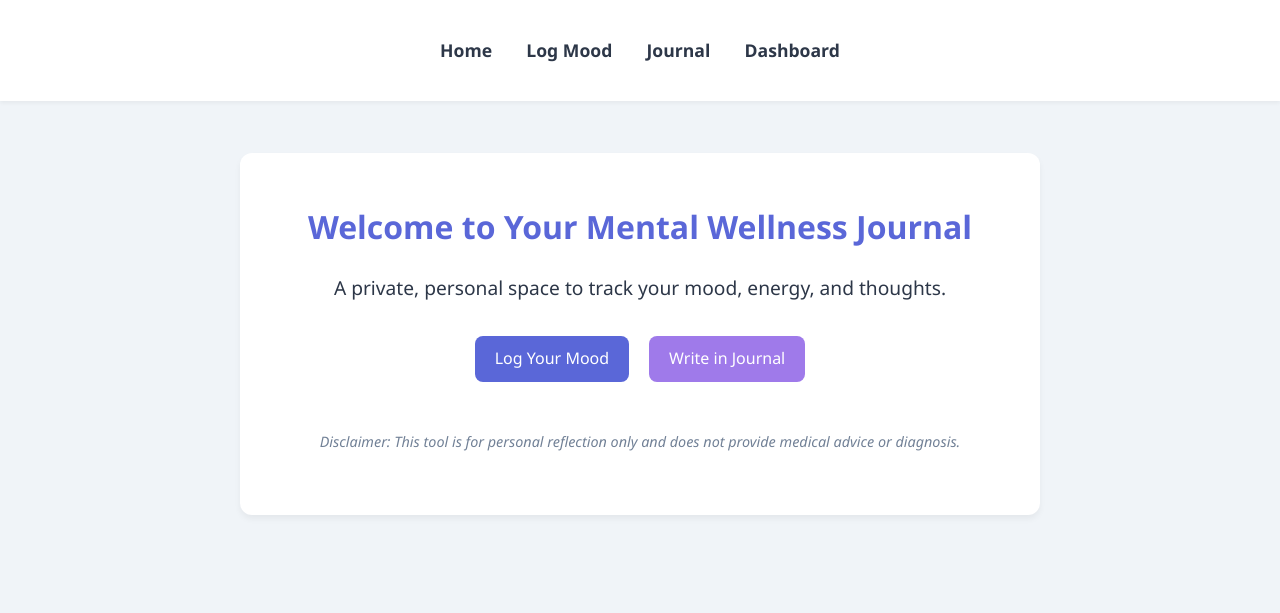
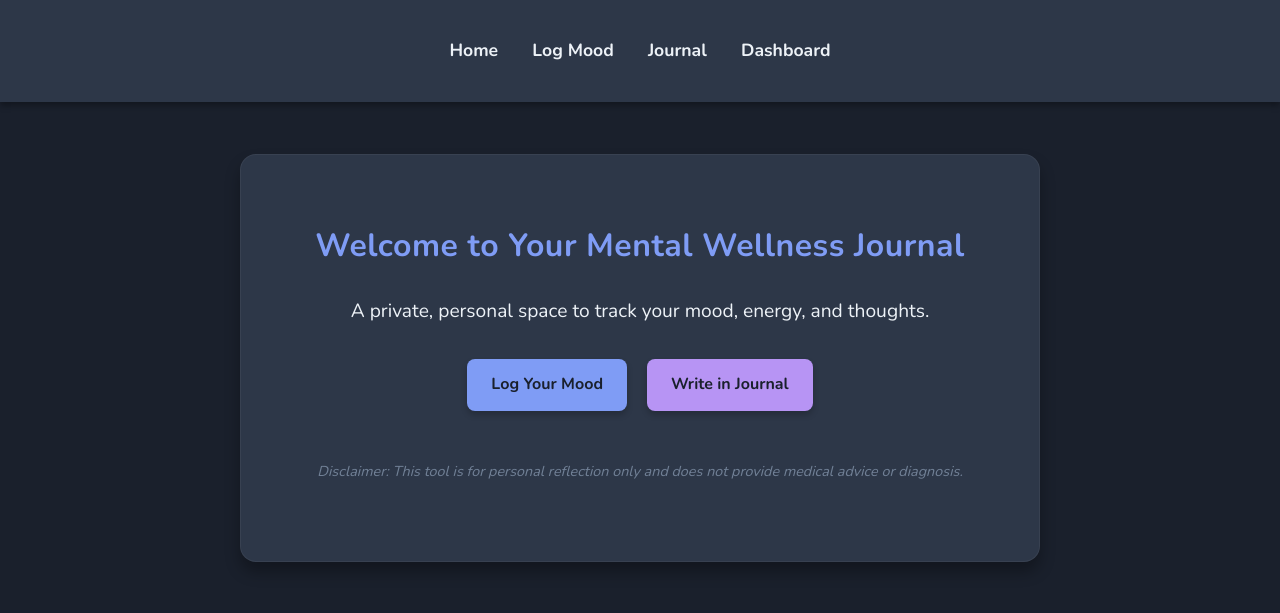
Before and after one commit to Aryan1337x/Mental-Wellness, a Flask app: page / in a window 1280 px wide. Shown: the top 613 px of the page. Run offline with Flask 3, Linux system fonts and the light colour scheme.

Commit message:
Updated UI

```diff
--- a/static/css/style.css
+++ b/static/css/style.css
@@ -1,35 +1,68 @@
 :root {
-    --bg-color: #f0f4f8;
-    --card-bg: #ffffff;
-    --text-color: #2d3748;
-    --primary-color: #5a67d8;
-    --accent-color: #9f7aea;
+
+    --bg-color: #1a202c;
+
+    --card-bg: #2d3748;
+
+    --nav-bg: #2d3748;
+
+    --text-color: #edf2f7;
+
+    --primary-color: #7f9cf5;
+
+    --accent-color: #b794f4;
+
     --success-color: #68d391;
-    --calm-green: #c6f6d5;
-    --calm-blue: #bee3f8;
+
+    --calm-green: #276749;
+
+    --calm-blue: #2c5282;
+
+    --input-bg: #4a5568;
+
+    --border-color: #4a5568;
+    --shadow-color: rgba(0, 0, 0, 0.3);
 }
 
 body {
-    font-family: 'Segoe UI', Tahoma, Geneva, Verdana, sans-serif;
+    font-family: 'Nunito', sans-serif;
     background-color: var(--bg-color);
     color: var(--text-color);
     margin: 0;
     padding: 0;
-    line-height: 1.6;
+    line-height: 1.7;
+    transition: background-color 0.3s ease, color 0.3s ease;
 }
+
 
 .container {
     width: 90%;
     max-width: 800px;
     margin: 0 auto;
     padding: 20px;
+    animation: fadeIn 0.8s ease-out;
+}
+
+@keyframes fadeIn {
+    from {
+        opacity: 0;
+        transform: translateY(10px);
+    }
+
+    to {
+        opacity: 1;
+        transform: translateY(0);
+    }
 }
 
 nav {
-    background: var(--card-bg);
+    background: var(--nav-bg);
     padding: 1rem 0;
-    box-shadow: 0 2px 4px rgba(0, 0, 0, 0.05);
+    box-shadow: 0 4px 6px var(--shadow-color);
     margin-bottom: 2rem;
+    position: sticky;
+    top: 0;
+    z-index: 100;
 }
 
 nav ul {
@@ -47,22 +80,32 @@ nav ul li {
 nav a {
     text-decoration: none;
     color: var(--text-color);
-    font-weight: 600;
+    font-weight: 700;
     font-size: 1.1rem;
-    transition: color 0.3s;
+    transition: color 0.3s, transform 0.2s;
+    display: inline-block;
 }
 
 nav a:hover,
 nav a.active {
     color: var(--primary-color);
+    transform: translateY(-1px);
 }
 
 .card {
     background: var(--card-bg);
-    border-radius: 12px;
-    padding: 2rem;
-    box-shadow: 0 4px 6px rgba(0, 0, 0, 0.05);
-    margin-bottom: 1.5rem;
+    border-radius: 16px;
+    padding: 2.5rem;
+    box-shadow: 0 10px 15px var(--shadow-color);
+    margin-bottom: 2rem;
+    transition: transform 0.3s ease, box-shadow 0.3s ease;
+    border: 1px solid rgba(255, 255, 255, 0.05);
+
+}
+
+.card:hover {
+    transform: translateY(-3px);
+    box-shadow: 0 20px 25px var(--shadow-color);
 }
 
 h1,
@@ -70,69 +113,103 @@ h2,
 h3 {
     color: var(--primary-color);
     margin-top: 0;
+    font-weight: 700;
+    letter-spacing: 0.5px;
 }
 
 button,
 .btn {
     display: inline-block;
     background-color: var(--primary-color);
-    color: white;
-    padding: 10px 20px;
+    color: #1a202c;
+
+    padding: 12px 24px;
     border: none;
     border-radius: 8px;
     cursor: pointer;
     text-decoration: none;
     font-size: 1rem;
-    transition: background 0.3s;
+    font-weight: 700;
+    transition: all 0.3s ease;
+    box-shadow: 0 4px 6px rgba(0, 0, 0, 0.2);
 }
 
 button:hover,
 .btn:hover {
-    background-color: #4c51bf;
+    background-color: var(--accent-color);
+    transform: translateY(-2px);
+    box-shadow: 0 6px 8px rgba(0, 0, 0, 0.3);
+    color: #1a202c;
 }
 
 input,
 textarea,
 select {
     width: 100%;
-    padding: 10px;
-    margin: 10px 0 20px 0;
-    border: 1px solid #e2e8f0;
-    border-radius: 6px;
+    padding: 14px;
+    margin: 10px 0 25px 0;
+    border: 2px solid var(--border-color);
+    border-radius: 8px;
     font-family: inherit;
     box-sizing: border-box;
+    transition: border-color 0.3s, background-color 0.3s;
+    background-color: var(--input-bg);
+    color: var(--text-color);
+}
+
+input:focus,
+textarea:focus,
+select:focus {
+    outline: none;
+    border-color: var(--primary-color);
+    background-color: #2d3748;
+
+}
+
+
+::placeholder {
+    color: #a0aec0;
+    opacity: 1;
 }
 
 .flash-message {
-    padding: 10px;
+    padding: 15px;
     background-color: var(--calm-green);
-    color: #22543d;
-    border-radius: 6px;
-    margin-bottom: 20px;
+    color: #e6fffa;
+
+    border-radius: 8px;
+    margin-bottom: 25px;
     text-align: center;
+    border: 1px solid #38a169;
+    font-weight: 600;
+    box-shadow: 0 2px 4px rgba(0, 0, 0, 0.1);
 }
 
 .entry-meta {
     font-size: 0.9em;
-    color: #718096;
-    margin-bottom: 10px;
+    color: #a0aec0;
+    margin-bottom: 12px;
+    font-style: italic;
 }
 
 .welcome-hero {
     text-align: center;
-    padding: 3rem 1rem;
+    padding: 4rem 1rem;
 }
 
 .chart-container {
     position: relative;
     height: 300px;
     width: 100%;
-    margin-bottom: 2rem;
+    margin-bottom: 2.5rem;
 }
 
 .insight-box {
     background-color: var(--calm-blue);
-    padding: 15px;
-    border-radius: 8px;
-    margin-top: 10px;
+    padding: 20px;
+    border-radius: 12px;
+    margin-top: 15px;
+    color: #bee3f8;
+
+    border: 1px solid #4299e1;
 }
```
